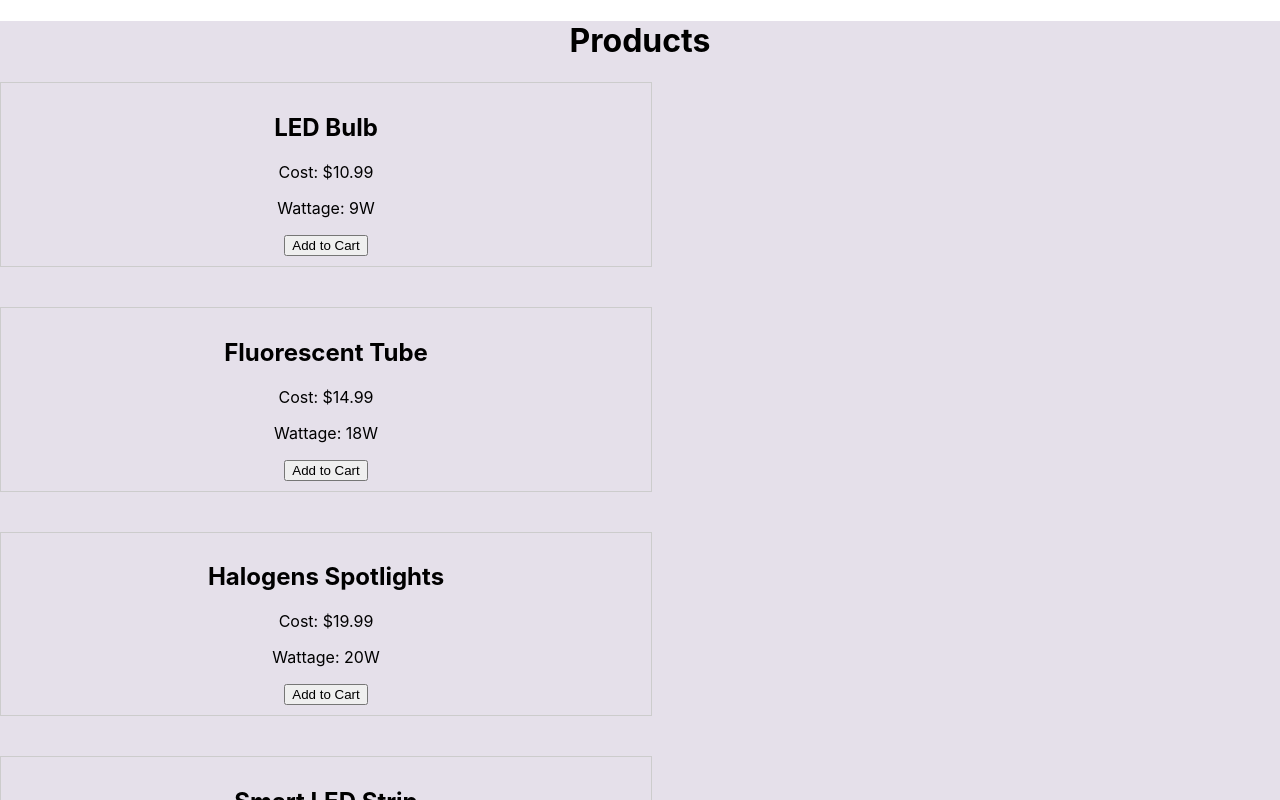
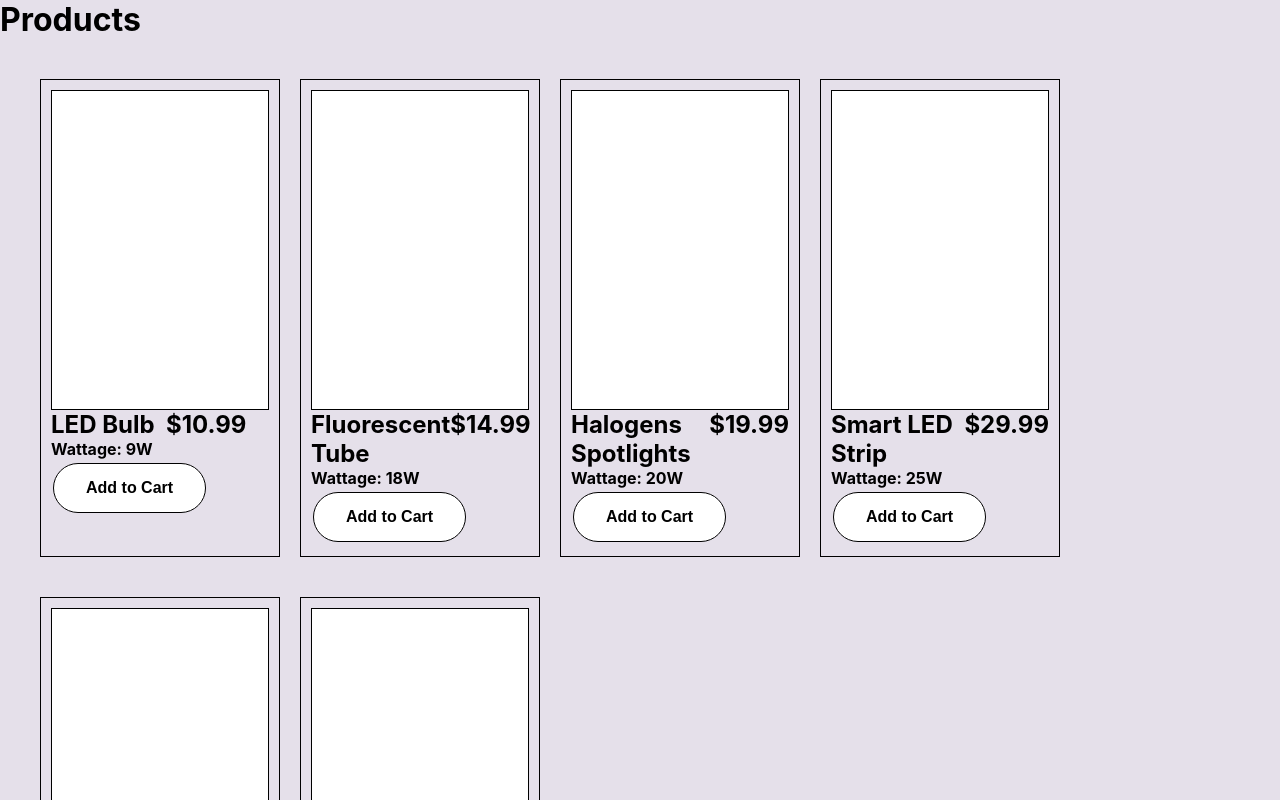
Before and after one commit to adithyag17/VRN, a React (Create React App) app in the folder vrn/client/: page /Products in a window 1280 px wide. Shown: the top 800 px of the page. Built offline with nearby package versions, Linux system fonts and the light colour scheme.

Commit message:
product css

```diff
--- a/vrn/client/src/App.css
+++ b/vrn/client/src/App.css
@@ -1,4 +1,4 @@
 .App {
-  text-align: center;
+
   background-color: #e5e0ea;
 }
--- a/vrn/client/src/pages/Products.css
+++ b/vrn/client/src/pages/Products.css
@@ -1,22 +1,67 @@
-/* product.css */
+
+*{
+  padding: 0;
+  margin: 0;
+  box-sizing: border-box;
+}
+h2{
+  display: flex;
+}
 
 .product-container {
   display: flex;
+
+  gap: 20px;
+
+  padding-left: 1em;
+  padding-right: 1em;
   flex-wrap: wrap;
-  gap: 20px;
+  padding: 2.5em;
+
+  justify-content: left;
+}
+
+.product-image{
+  background-color: white;
+  height: 20em;
+  width:100%;
+
+  border: 1px solid black;
 }
 
 .product-card {
-  width: calc(
-    50% - 10px
-  ); /* To ensure two products come on each row with some gap */
-  border: 1px solid #ccc;
+
+
+  border: 1px solid black;
+  width: 20%;
   padding: 10px;
   margin-bottom: 20px;
 }
 
 .cart-container {
+
   margin-top: 30px;
   border-top: 1px solid #ccc;
   padding-top: 20px;
 }
+.product-add-btn{
+
+  background-color: #4CAF50; /* Green */
+  border: none;
+  font-weight: 600;
+  color: white;
+  padding: 15px 32px;
+  text-align: center;
+  text-decoration: none;
+  display: inline-block;
+  font-size: 16px;
+  margin: 4px 2px;
+  cursor: pointer;
+  background-color: white;
+  color: black;
+  border: 1px solid #000000;
+  border-radius: 25px;
+}
+.product-wattage{
+  font-weight: 700;
+}
--- a/vrn/client/src/pages/Products.js
+++ b/vrn/client/src/pages/Products.js
@@ -30,6 +30,12 @@ const Products = () => {
       cost: 39.99,
       wattage: 30,
     },
+    {
+      product_name: "Ceiling LED Panel",
+      cost: 39.99,
+      wattage: 30,
+    },
+
   ];
 
   const addToCart = (product) => {
@@ -40,12 +46,17 @@ const Products = () => {
     <div>
       <h1>Products</h1>
       <div className="product-container">
+
         {productsData.map((product, index) => (
+
           <div className="product-card" key={index}>
-            <h2>{product.product_name}</h2>
-            <p>Cost: ${product.cost}</p>
-            <p>Wattage: {product.wattage}W</p>
-            <button onClick={() => addToCart(product)}>Add to Cart</button>
+            <div className="product-image"></div>
+            <h2 className="product-title">{product.product_name} &nbsp; <p className="product-cost">${product.cost}</p></h2>
+
+            <p className="product-wattage">Wattage: {product.wattage}W</p>
+            <button className="product-add-btn" onClick={() => addToCart(product)}>Add to Cart</button>
+
+
           </div>
         ))}
       </div>
```
